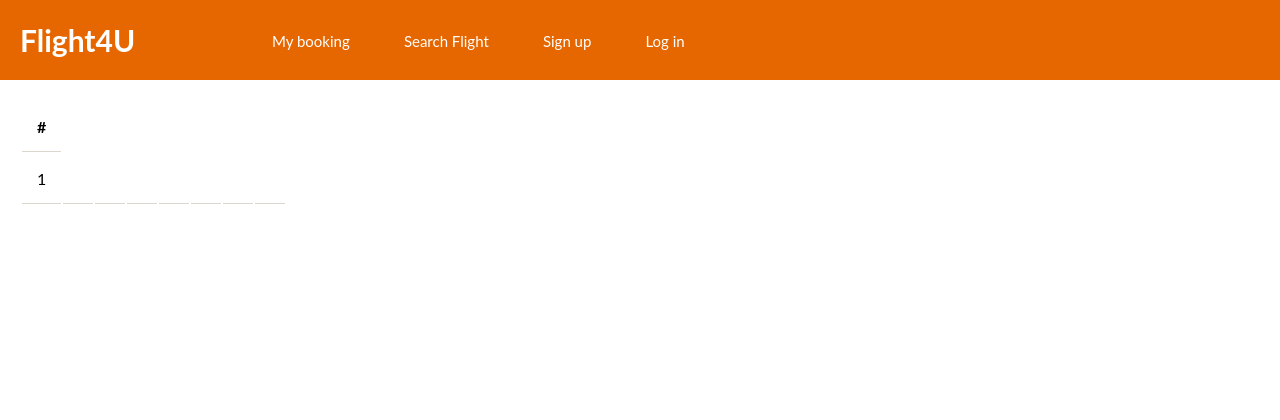
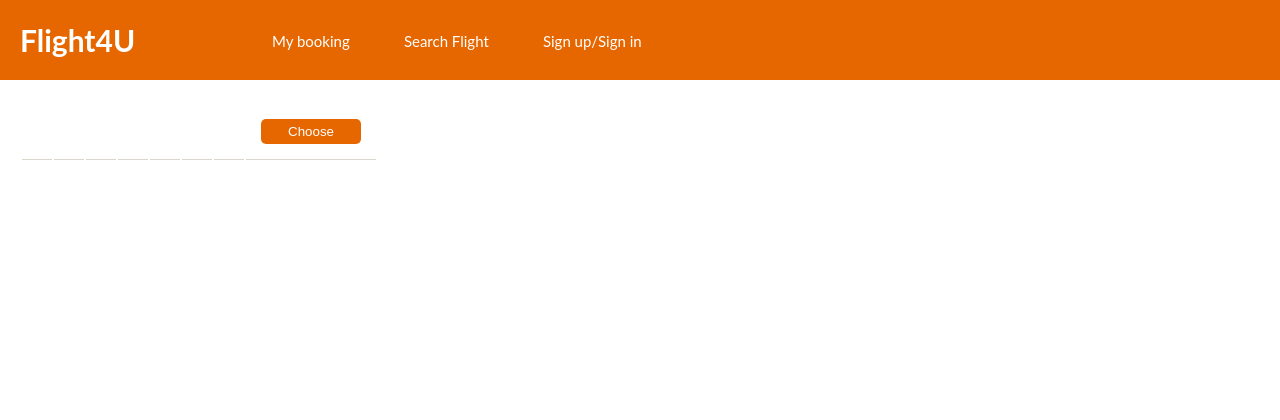
Before and after one commit to NopKorawit/Flight4U_CPE327_CPE231_project, a Django app: page /viewflight in a window 1280 px wide. Shown: the top 420 px of the page. Run offline with Django 3.2, Linux system fonts and the light colour scheme; tables that the repository leaves empty hold one stand-in row (values such as "Sample post"); a database or web service that is not in the repository returns one stand-in record (values such as "Sample title"); some libraries are stand-ins or nearby versions; some web fonts are replaced.

Commit message:
modified register

```diff
--- a/flight_booking/static/css/layout.css
+++ b/flight_booking/static/css/layout.css
@@ -91,7 +91,7 @@
 
 ul li:hover {
 
-  background-color: #6b3900b7; /* Green */
+  background-color: #ffba6cb7;
   padding: 10px;
   border-radius: 5px;
   transition-duration: .1s;
--- a/flight_booking/static/css/view.css
+++ b/flight_booking/static/css/view.css
@@ -5,3 +5,18 @@
     border-bottom: 1px solid rgb(219, 215, 204);
 
 }
+
+
+.btn{
+    background-color: rgb(230, 103, 0);
+    border: none;
+    padding: 5px;
+    width: 100px;
+    color: white;
+    border-radius: 5px;
+
+}
+
+.col{
+    color: rgb(230, 103, 0);
+}
--- a/flight_booking/templates/layout.html
+++ b/flight_booking/templates/layout.html
@@ -33,8 +33,7 @@
     <ul id="js-menu">
       <li><a href="my_booking">My booking</a></li>
       <li><a href="searchyourflight">Search Flight</a></li>
-      <li><a href="register">Sign up</a></li>
-      <li><a href="loginform">Log in</a></li>
+      <li><a href="register">Sign up/Sign in</a></li>
     </ul>
 
   </nav>
--- a/flight_booking/templates/view.html
+++ b/flight_booking/templates/view.html
@@ -11,16 +11,17 @@
 
 {% block body %}
 
+
     <table class='table'>
-        <tr>
-            <th>#</th>
+        <tr class="col">
             {% for name in column_name %}
-            <th>{{ name }} </th>
+            <th> {{ name }} </th>
             {% endfor %}
         </tr>
+
     {% for lineitem in data %}
-        <tr>
-            <td>{{ forloop.counter }}</td>
+
+        <tr class="row">
             <td>{{ lineitem.flight }}</td>
             <td>{{ lineitem.airline }}</td>
             <td>{{ lineitem.departure }}</td>
@@ -28,7 +29,9 @@
             <td>{{ lineitem.departure_time }}</td>
             <td>{{ lineitem.arrival_time }}</td>
             <td>{{ lineitem.duration }}</td>
+            <td><button class="btn" id="btn">Choose</button></td>
         <tr>
+
     {% endfor %}
 
 {% endblock %}
--- a/flight_booking/views.py
+++ b/flight_booking/views.py
@@ -94,6 +94,7 @@
     password = request.POST['password']
     repassword = request.POST['repassword']
 
+
     if password==repassword:
         if Account.objects.filter(email=email).exists():
             messages.info(request,"This email is already used.")
```
Also changed, not shown: flight_booking/static/css/loginform.css (+17 -3 lines), flight_booking/static/css/register.css (+16 -9 lines), flight_booking/static/js/register.js (+8 -0 lines), flight_booking/templates/register.html (+6 -6 lines).
